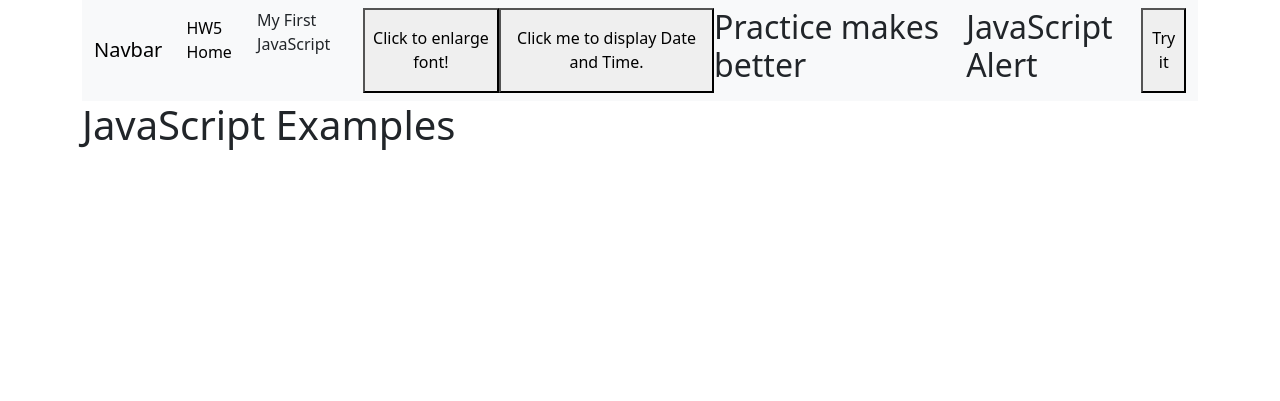
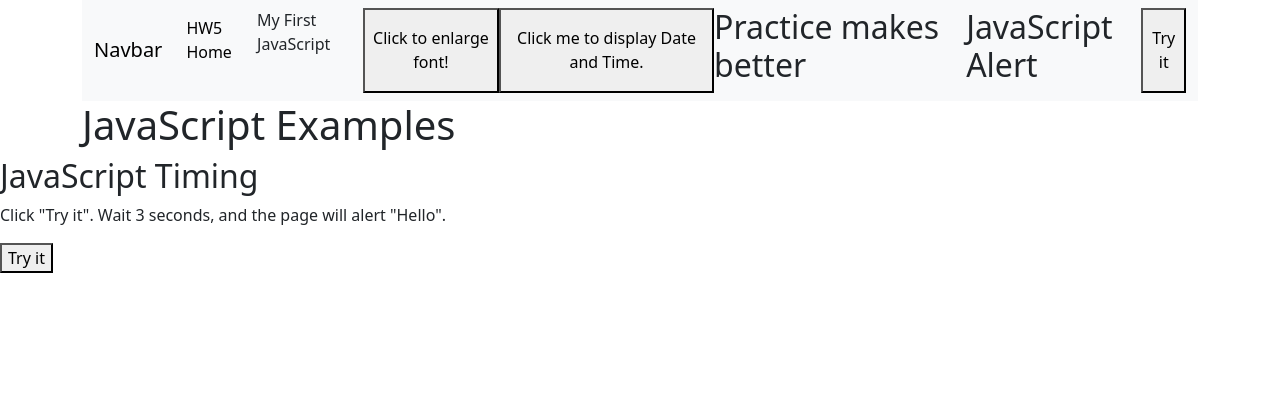
Before and after one commit to glstephens17/hw2, a PHP site: page / in a window 1280 px wide. Shown: the top 401 px of the page. Run offline with PHP 8.4, Linux system fonts and the light colour scheme.

Commit message:
Update view-footer.php

```diff
--- a/view-footer.php
+++ b/view-footer.php
@@ -2,3 +2,21 @@
     <script src="https://cdn.jsdelivr.net/npm/bootstrap@5.3.2/dist/js/bootstrap.bundle.min.js" integrity="sha384-C6RzsynM9kWDrMNeT87bh95OGNyZPhcTNXj1NW7RuBCsyN/o0jlpcV8Qyq46cDfL" crossorigin="anonymous"></script>
   </body>
 </html>
+<!DOCTYPE html>
+<html>
+<body>
+
+<h2>JavaScript Timing</h2>
+
+<p>Click "Try it". Wait 3 seconds, and the page will alert "Hello".</p>
+
+<button onclick="setTimeout(myFunction, 3000);">Try it</button>
+
+<script>
+function myFunction() {
+  alert('Hello');
+}
+</script>
+
+</body>
+</html>
```
